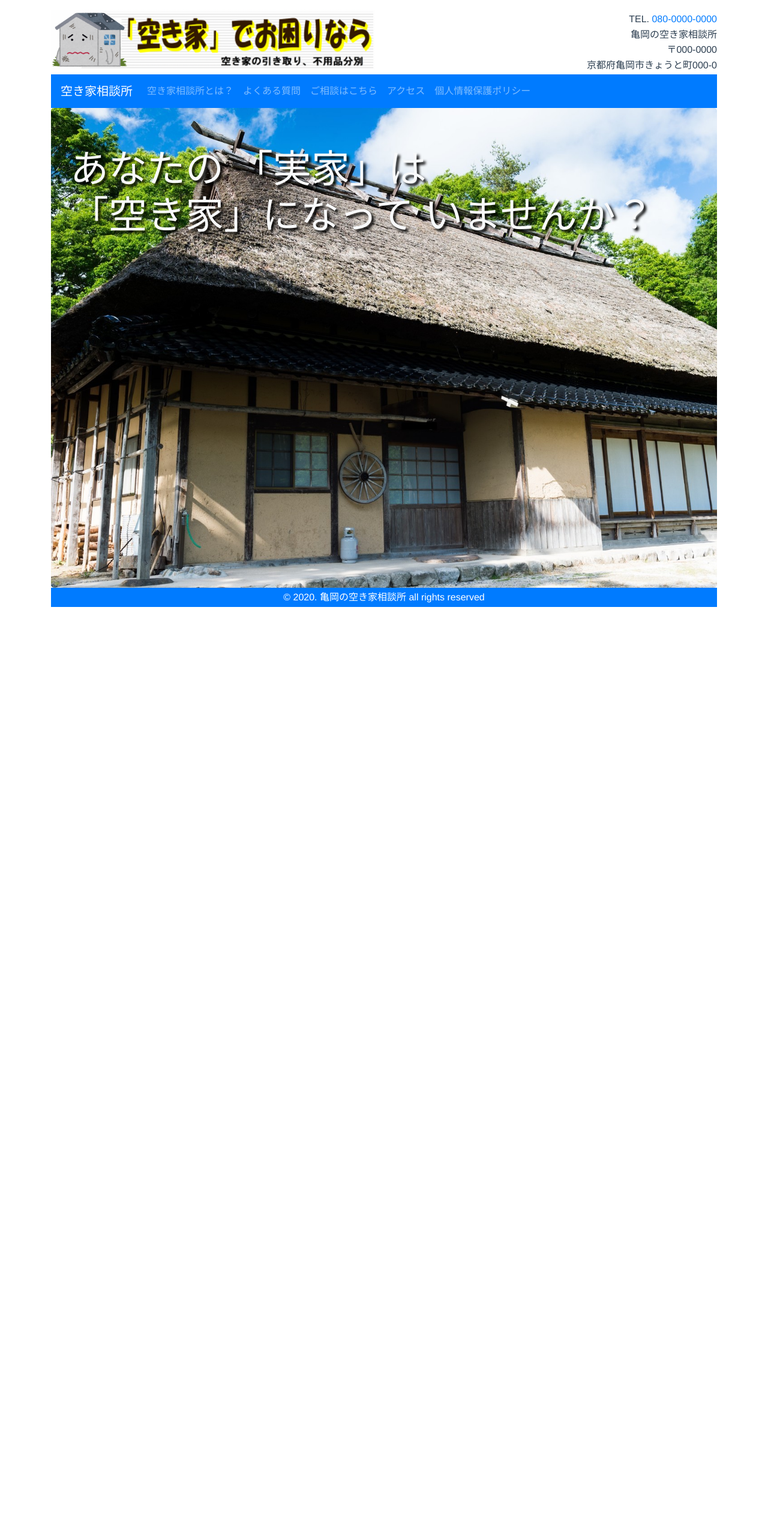
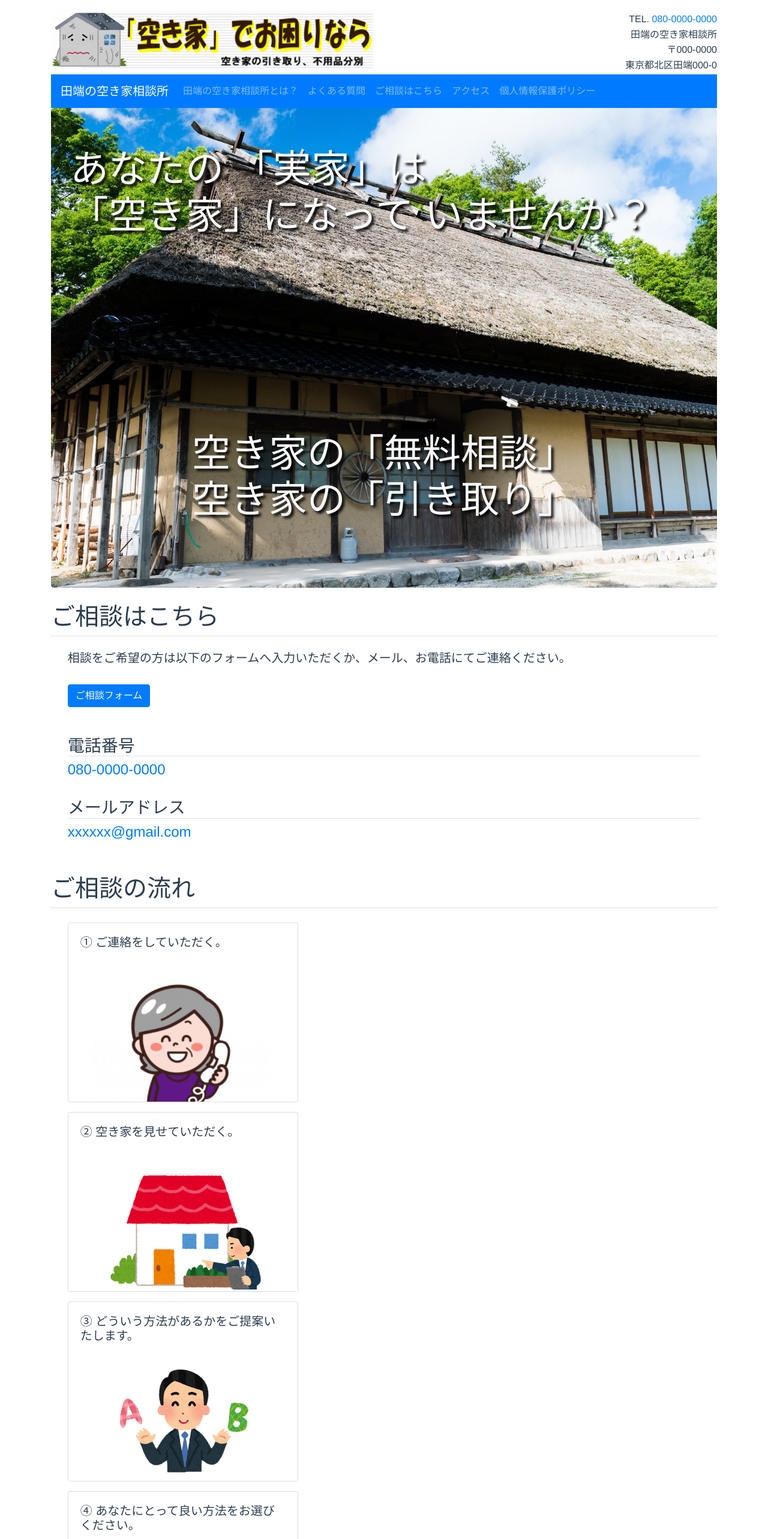
Before and after one commit to nakamura0736/empty-house, a Vue app: page / in a window 1280 px wide. Shown: the top 2566 px of the page at 60% size. Before the commit the page ends 1012 px from the top, so only its background shows below. Built offline with nearby package versions, Linux system fonts and the light colour scheme.

Commit message:
個人的な好みに戻す

```diff
--- a/src/App.vue
+++ b/src/App.vue
@@ -9,19 +9,19 @@
         </b-col>
         <b-col id='top-access' lg='6'  md='4' sm='12' xs='12'>
           <p>TEL. <a href="tel:117">080-0000-0000</a></p><br>
-          <p>亀岡の空き家相談所</p><br>
+          <p>田端の空き家相談所</p><br>
           <p>〒000-0000</p><br>
-          <p>京都府亀岡市きょうと町000-0</p>
+          <p>東京都北区田端000-0</p>
         </b-col>
       </b-row>
       <b-navbar id='navbar' toggleable='lg' type='dark' variant='primary'>
-        <b-navbar-brand class='mb-0' to='/'>空き家相談所</b-navbar-brand>
+        <b-navbar-brand class='mb-0' to='/'>田端の空き家相談所</b-navbar-brand>
 
         <b-navbar-toggle target='nav-collapse'></b-navbar-toggle>
 
         <b-collapse id='nav-collapse' is-nav>
           <b-navbar-nav class='font-small'>
-            <b-nav-item to='/concept'>空き家相談所とは？</b-nav-item>
+            <b-nav-item to='/concept'>田端の空き家相談所とは？</b-nav-item>
             <b-nav-item to='/questions'>よくある質問</b-nav-item>
             <b-nav-item to='/contact'>ご相談はこちら</b-nav-item>
             <b-nav-item to='/access'>アクセス</b-nav-item>
@@ -31,7 +31,7 @@
       </b-navbar>
       <router-view/>
       <footer class='footer pt-1 pb-1 bg-primary text-white'>
-        <div class='text-center'> © 2020. 亀岡の空き家相談所 all rights reserved</div>
+        <div class='text-center'> © 2020. 田端の空き家相談所</div>
       </footer>
     </b-container>
   </div>
--- a/src/components/access.vue
+++ b/src/components/access.vue
@@ -7,17 +7,16 @@
          <div id='access-address' class='items pb-4'>
             <h3 class='border-bottom mb-3'>住所</h3>
             <div>
-               <!-- <p>TEL. <a href="tel:117">080-0000-0000</a></p><br> -->
-               <p>亀岡の空き家相談所</p><br>
+               <p>田端の空き家相談所</p><br>
                <p>〒000-0000</p><br>
-               <p>京都府亀岡市きょうと町000-0</p>
+               <p>東京都北区田端000-0000-0</p>
             </div>
          </div>
 
          <div class='items pb-4'>
             <h3 class='border-bottom'>地図</h3>
             <div class="embed-responsive embed-responsive-4by3">
-               <iframe src="https://www.google.com/maps/embed?pb=!1m18!1m12!1m3!1d3267.7273338374985!2d135.57112021524043!3d35.01353008035544!2m3!1f0!2f0!3f0!3m2!1i1024!2i768!4f13.1!3m3!1m2!1s0x600054ee3886273d%3A0xd56574e80dd75b5b!2z5LqA5bKh5biC5b255omA!5e0!3m2!1sja!2sjp!4v1607146465225!5m2!1sja!2sjp" width="600" height="450" frameborder="0" style="border:0;" allowfullscreen="" aria-hidden="false" tabindex="0"></iframe>
+               <iframe src="https://www.google.com/maps/embed?pb=!1m18!1m12!1m3!1d25900.784729681927!2d139.71715002693315!3d35.76068205576684!2m3!1f0!2f0!3f0!3m2!1i1024!2i768!4f13.1!3m3!1m2!1s0x6018927c8526f577%3A0xe2bceb3e304f3753!2z5YyX5Yy65b255omA!5e0!3m2!1sja!2sjp!4v1609650970702!5m2!1sja!2sjp" width="600" height="450" frameborder="0" style="border:0;" allowfullscreen="" aria-hidden="false" tabindex="0"></iframe>
             </div>
          </div>
       </div>
--- a/src/components/home.vue
+++ b/src/components/home.vue
@@ -1,11 +1,75 @@
 <template>
    <div id='home'>
       <div class='jumbotron mb-0'>
-         <h1 class='text-light'>あなたの
-            <br class='br-1st'>「実家」は
-            <br class='br-2nd'>「空き家」になって
-            <br class='br-3rd'>いませんか？
-         </h1>
+         <div class='top-msg' id='msg-1st'>
+            <h1 class='text-light'>あなたの
+               <br class='br-1st'>「実家」は
+               <br class='br-2nd'>「空き家」になって
+               <br class='br-3rd'>いませんか？
+            </h1>
+         </div>
+         <div class='top-msg' id='msg-2nd'>
+            <h1 class='text-light'>
+               空き家の「無料相談」<br>
+               空き家の「引き取り」
+            </h1>
+         </div>
+      </div>
+      <div id='pg-header' class="pb-0 pt-4 mb-4 border-bottom">
+         <h1>ご相談はこちら</h1>
+      </div>
+      <div id='pg-body' class='mx-auto' style='width: 95%;'>
+         <div class='pb-4'>
+            <h5>相談をご希望の方は以下のフォームへ入力いただくか、メール、お電話にてご連絡ください。</h5>
+         </div>
+         <div class='items pb-4'>
+            <div class='items pb-4'>
+               <a href='https://forms.gle/2EsXZ91s8SivLL4p6' class='btn btn-primary' type='dark' target='_blank' rel='noopener noreferrer'>ご相談フォーム</a>
+            </div>
+         </div>
+         <div class='items pb-4'>
+            <h3 class='border-bottom'>電話番号</h3>
+            <div>
+               <h4>
+                  <a href="tel:117">080-0000-0000</a>
+               </h4>
+            </div>
+         </div>
+         <div class='items pb-4'>
+            <h3 class='border-bottom'>メールアドレス</h3>
+            <h4>
+               <a href='xxxxx@gmail.com' target=”_blank”>xxxxxx&#64;gmail.com</a>
+            </h4>
+         </div>
+      </div>
+      <div id='pg-header' class="pb-0 pt-4 mb-4 border-bottom">
+         <h1>ご相談の流れ</h1>
+      </div>
+      <div id='pg-body' class='mx-auto' style='width: 95%;'>
+         <div class="card mb-3" style="max-width: 24rem;">
+            <div class="card-body">
+               <h5 class="card-title">① ご連絡をしていただく。</h5>
+            </div>
+            <img class="card-img-top" src="../assets/img/1-phone-call.png" alt="Card image cap">
+         </div>
+         <div class="card mb-3" style="max-width: 24rem;">
+            <div class="card-body">
+               <h5 class="card-title">② 空き家を見せていただく。</h5>
+            </div>
+            <img class="card-img-top" src="../assets/img/2-check-house.png" alt="Card image cap">
+         </div>
+         <div class="card mb-3" style="max-width: 24rem;">
+            <div class="card-body">
+               <h5 class="card-title">③ どういう方法があるかをご提案いたします。</h5>
+            </div>
+            <img class="card-img-top" src="../assets/img/3-proposal.png" alt="Card image cap">
+         </div>
+         <div class="card mb-3" style="max-width: 24rem;">
+            <div class="card-body">
+               <h5 class="card-title">④ あなたにとって良い方法をお選びください。</h5>
+            </div>
+            <img class="card-img-top" src="../assets/img/4-happy-end.png" alt="Card image cap">
+         </div>
       </div>
    </div>
 </template>
@@ -19,21 +83,30 @@
    background:url(../assets/img/home.png) center no-repeat;
    background-size: cover;
    vertical-align: center;
+   position: relative;
 }
-#home h1 {
+#msg-2nd{
+   position:absolute;
+   text-align:center;
+   bottom: 100px;
+   left: 0;
+   right: 0;
+   margin: auto;
+}
+.top-msg h1 {
    text-shadow: 4px 4px 4px #000000;
    font-size: 64px;
 }
 @media screen and ( max-width:767px) { /* sm */
-   #home h1 {
-      font-size: 36px;
+   .top-msg h1 {
+      font-size: 32px;
    }
 }
 @media screen and (min-width:768px) and ( max-width:991px) { /* md */
    .br-1st{
       display: none;
    }
-   #home h1 {
+   .top-msg h1 {
       font-size: 56px;
    }
 }
@@ -41,7 +114,7 @@
    .br-1st, .br-3rd{
       display: none;
    }
-   #home h1 {
+   .top-msg h1 {
       font-size: 56px;
    }
 }
--- a/src/components/privacy.vue
+++ b/src/components/privacy.vue
@@ -6,7 +6,7 @@
       <div id='pg-body' class='mx-auto' style='width: 95%;'>
          <div class='items pb-4'>
             <p>
-               亀岡の空き家相談所（以下当事務所）では、個人情報に関する法令およびその他の規範を遵守し<br>
+               田端の空き家相談所（以下当事務所）では、個人情報に関する法令およびその他の規範を遵守し<br>
                お客様の大切な個人情報の保護に万全を尽くします。
             </p>
          </div>
@@ -55,7 +55,7 @@
             <h3>個人情報保護に関するお問い合わせ先</h3>
             <p>TEL. <a href="tel:117">080-0000-0000</a></p>
             <p>E-Mail. <a href='mailto:xxxxxxx@gmail.com'>xxxxxxx&#64;gmail.com</a></p>
-            <p>亀岡の空き家相談所　代表　山田太郎</p>
+            <p>田端の空き家相談所　代表　山田太郎</p>
          </div>
       </div>
    </div>
```
